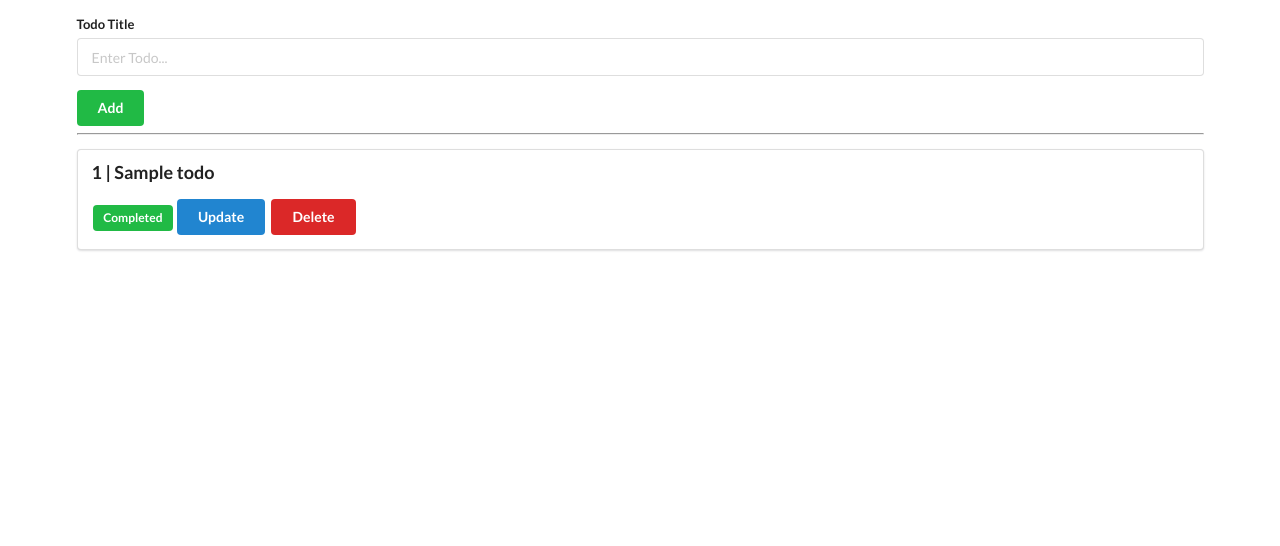
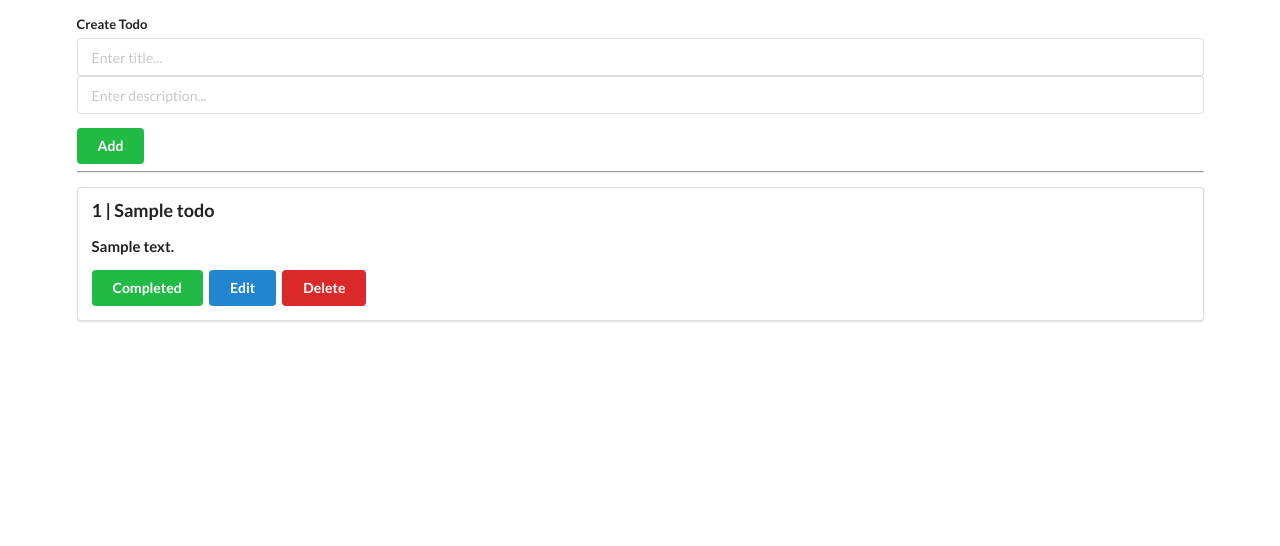
Before and after one commit to Kayathry/CODSOFT, a Flask app: page / in a window 1280 px wide. Shown: the part 82-628 px from the top of the page. Run offline with Flask 3, Linux system fonts and the light colour scheme; tables that the repository leaves empty hold one stand-in row (values such as "Sample post").

Commit message:
Added changing complete status

```diff
--- a/Task1-Todo_App/templates/base.html
+++ b/Task1-Todo_App/templates/base.html
@@ -16,8 +16,9 @@
 
         <form class="ui form" action="/add" method="post">
             <div class="field">
-                <label>Todo Title</label>
-                <input type="text" name="title" placeholder="Enter Todo..."><br>
+                <label>Create Todo</label>
+                <input type="text" name="title" placeholder="Enter title..."><br>
+                <input type="text" name="description" placeholder="Enter description..."><br>
             </div>
             <button class="ui green button" type="submit">Add</button>
         </form>
@@ -28,14 +29,16 @@
         <div class="ui segment">
             <p class="ui big header">{{todo.id }} | {{ todo.title }}</p>
 
+            <p class="ui small header">{{todo.description }}</p>
+
             {% if todo.complete == False %}
-            <span class="ui gray label">Not Complete</span>
+            <a class="ui gray button" href="/change_complete_status/{{todo.id}}">Not Complete</a>
             {% else %}
-            <span class="ui green label">Completed</span>
+            <a class="ui green button" href="/change_complete_status/{{todo.id}}">Completed</a>
             {% endif %}
 
-            <a class="ui blue button" href="/update/{{ todo.id }}">Update</a>
-            <a class="ui red button" href="/delete/{{ todo.id }}">Delete</a>
+            <a class="ui blue button" href="/edit/{{todo.id}}">Edit</a>
+            <a class="ui red button" href="/delete/{{todo.id}}">Delete</a>
         </div>
         {% endfor %}
     </div>
```
